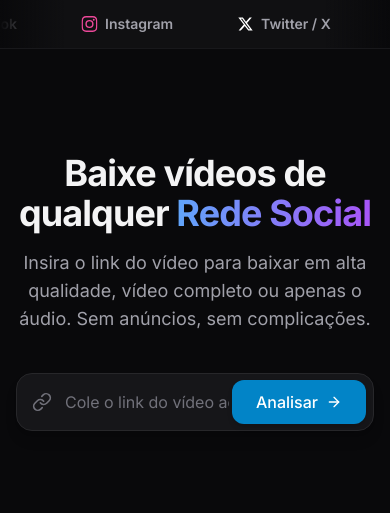
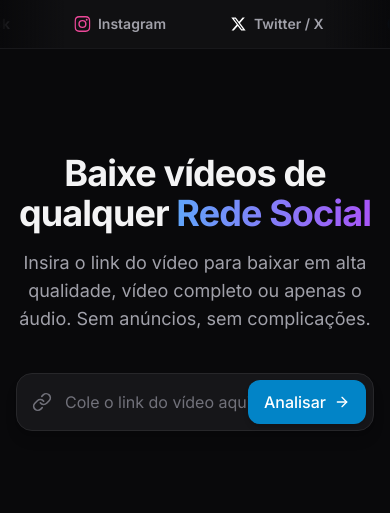
Before and after one commit to grsantos56/video-donwloader, a Flask app: page / in a window 390 px wide. Shown: the part 69-582 px from the top of the page. Run offline with Flask 3, Linux system fonts and the light colour scheme; some libraries are stand-ins or nearby versions.

Commit message:
Fix marquee letreiro jumps to loop seamlessly, enhance mobile form responsiveness, and rewrite README.md

```diff
--- a/templates/index.html
+++ b/templates/index.html
@@ -76,7 +76,7 @@
         }
         @keyframes marquee {
             0% { transform: translateX(0); }
-            100% { transform: translateX(-50%); }
+            100% { transform: translateX(-100%); }
         }
         .animate-marquee {
             display: flex;
@@ -108,14 +108,13 @@
     </header>
 
     <!-- Scrolling Marquee for Supported Social Media -->
-    <div class="relative w-full overflow-hidden bg-zinc-100 dark:bg-zinc-900/50 border-b border-zinc-200 dark:border-zinc-900 py-3.5 transition-colors duration-300">
+    <div class="relative w-full overflow-hidden flex bg-zinc-100 dark:bg-zinc-900/50 border-b border-zinc-200 dark:border-zinc-900 py-3.5 transition-colors duration-300">
         <!-- Edge gradient masks -->
         <div class="absolute left-0 top-0 bottom-0 w-16 bg-gradient-to-r from-zinc-50 to-transparent dark:from-zinc-950 z-10 pointer-events-none transition-all duration-300"></div>
         <div class="absolute right-0 top-0 bottom-0 w-16 bg-gradient-to-l from-zinc-50 to-transparent dark:from-zinc-950 z-10 pointer-events-none transition-all duration-300"></div>
 
-        <!-- Marquee list -->
-        <div class="animate-marquee flex items-center gap-16 whitespace-nowrap">
-            <!-- Group 1 -->
+        <!-- Marquee list 1 -->
+        <div class="animate-marquee whitespace-nowrap flex items-center gap-16 pr-16">
             <div class="flex items-center gap-2 text-sm font-semibold text-zinc-600 dark:text-zinc-400">
                 <svg class="w-4 h-4 text-[#FF0000] fill-current" viewBox="0 0 24 24" xmlns="http://www.w3.org/2000/svg"><path d="M23.498 6.163a3.003 3.003 0 0 0-2.11-2.11C19.518 3.545 12 3.545 12 3.545s-7.518 0-9.388.507a3.003 3.003 0 0 0-2.11 2.11C0 8.033 0 12 0 12s0 3.967.502 5.837a3.003 3.003 0 0 0 2.11 2.11c1.87.507 9.388.507 9.388.507s7.518 0 9.388-.507a3.003 3.003 0 0 0 2.11-2.11C24 15.967 24 12 24 12s0-3.967-.502-5.837zM9.545 15.568V8.432L15.818 12l-6.273 3.568z"/></svg>
                 <span>YouTube</span>
@@ -140,8 +139,10 @@
                 <i data-lucide="globe" class="w-4 h-4 text-brand-500 animate-pulse"></i>
                 <span>e muito mais...</span>
             </div>
+        </div>
 
-            <!-- Group 2 (Duplicate for loop) -->
+        <!-- Marquee list 2 (Duplicate for loop) -->
+        <div class="animate-marquee whitespace-nowrap flex items-center gap-16 pr-16" aria-hidden="true">
             <div class="flex items-center gap-2 text-sm font-semibold text-zinc-600 dark:text-zinc-400">
                 <svg class="w-4 h-4 text-[#FF0000] fill-current" viewBox="0 0 24 24" xmlns="http://www.w3.org/2000/svg"><path d="M23.498 6.163a3.003 3.003 0 0 0-2.11-2.11C19.518 3.545 12 3.545 12 3.545s-7.518 0-9.388.507a3.003 3.003 0 0 0-2.11 2.11C0 8.033 0 12 0 12s0 3.967.502 5.837a3.003 3.003 0 0 0 2.11 2.11c1.87.507 9.388.507 9.388.507s7.518 0 9.388-.507a3.003 3.003 0 0 0 2.11-2.11C24 15.967 24 12 24 12s0-3.967-.502-5.837zM9.545 15.568V8.432L15.818 12l-6.273 3.568z"/></svg>
                 <span>YouTube</span>
@@ -193,12 +194,12 @@
                     id="url-input"
                     placeholder="Cole o link do vídeo aqui (YouTube, Instagram, TikTok...)"
                     required
-                    class="w-full pl-12 pr-36 py-4 bg-white dark:bg-zinc-900/90 border border-zinc-200 dark:border-zinc-800 rounded-2xl focus:outline-none focus:border-brand-500 focus:ring-1 focus:ring-brand-500 text-zinc-900 dark:text-zinc-100 placeholder-zinc-400 dark:placeholder-zinc-500 text-base shadow-lg transition-all"
+                    class="w-full pl-12 pr-28 sm:pr-36 py-4 bg-white dark:bg-zinc-900/90 border border-zinc-200 dark:border-zinc-800 rounded-2xl focus:outline-none focus:border-brand-500 focus:ring-1 focus:ring-brand-500 text-zinc-900 dark:text-zinc-100 placeholder-zinc-400 dark:placeholder-zinc-500 text-base shadow-lg transition-all"
                 >
                 <button
                     type="submit"
                     id="submit-btn"
-                    class="absolute right-2 px-6 py-2.5 bg-brand-600 hover:bg-brand-500 active:scale-95 text-white font-medium rounded-xl flex items-center gap-2 transition-all shadow-md"
+                    class="absolute right-2 px-4 sm:px-6 py-2.5 bg-brand-600 hover:bg-brand-500 active:scale-95 text-white font-medium rounded-xl flex items-center gap-2 transition-all shadow-md"
                 >
                     <span>Analisar</span>
                     <i data-lucide="arrow-right" class="w-4 h-4"></i>
```
Also changed, not shown: README.md.
